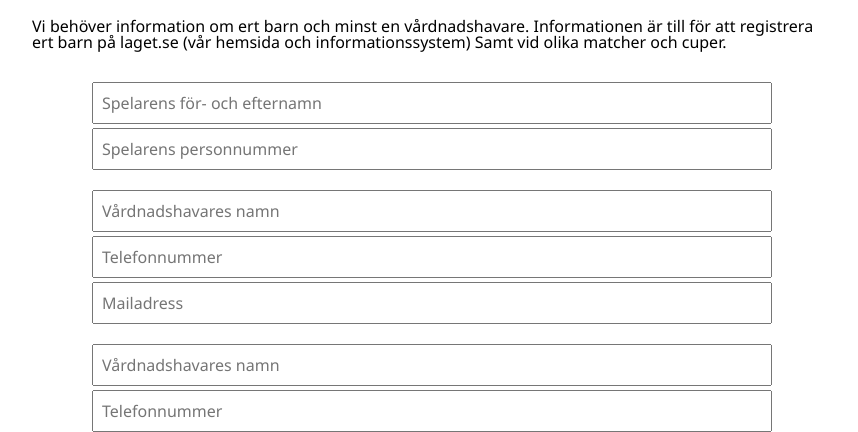
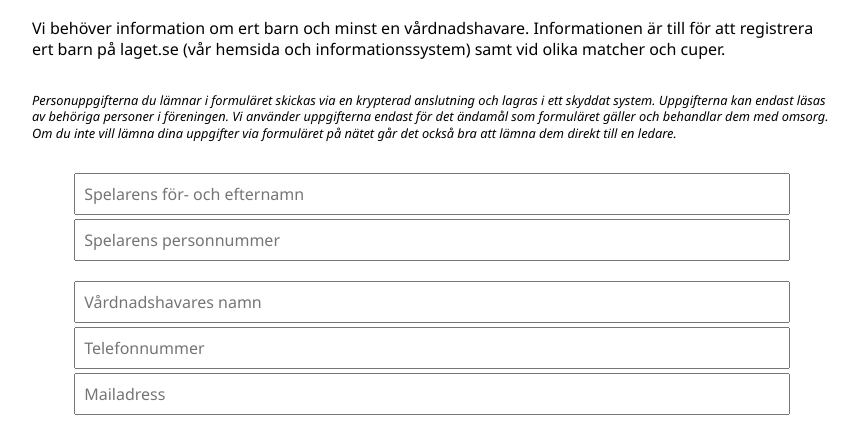
Before and after one commit to perakerberg/ifkoxnevalla, a website: page index.html in a window 1280 px wide. Shown: the part 362-794 px from the top of the page, without its empty margins (208-1066 px from the left). Drawn offline with Linux system fonts and the light colour scheme.

Commit message:
Text changes

```diff
--- a/index.html
+++ b/index.html
@@ -54,7 +54,14 @@
     <p class="subtitle">
       Vi behöver information om ert barn och minst en vårdnadshavare.
       Informationen är till för att registrera ert barn på laget.se (vår hemsida
-      och informationssystem) Samt vid olika matcher och cuper.
+      och informationssystem) samt vid olika matcher och cuper.
+    </p>
+    <p class="remarks">
+      Personuppgifterna du lämnar i formuläret skickas via en krypterad anslutning och lagras i ett skyddat system. Uppgifterna kan endast läsas av behöriga personer i föreningen.
+
+Vi använder uppgifterna endast för det ändamål som formuläret gäller och behandlar dem med omsorg.
+
+Om du inte vill lämna dina uppgifter via formuläret på nätet går det också bra att lämna dem direkt till en ledare.
     </p>
 
     <form
@@ -145,7 +152,7 @@
           <fieldset>
             <legend>
               Godkänner ni att vi publicerar bilder på ert barn på vår hemsida,
-              i utskick eller i pressen?
+              i utskick och sociala medier?
             </legend>
             <p style="margin-top: 0.5rem">
               <label>
--- a/style.css
+++ b/style.css
@@ -30,6 +30,14 @@ fieldset{
 p.subtitle{
     max-width: 800px;
     padding: 1rem;
+    line-height: 1.3;
+}
+p.remarks{
+    max-width: 800px;
+    padding: 1rem;
+    line-height: 1.3;
+    font-size: 0.8rem;
+    font-style: italic;
 }
 h1{
     font-size: 3rem;
```
